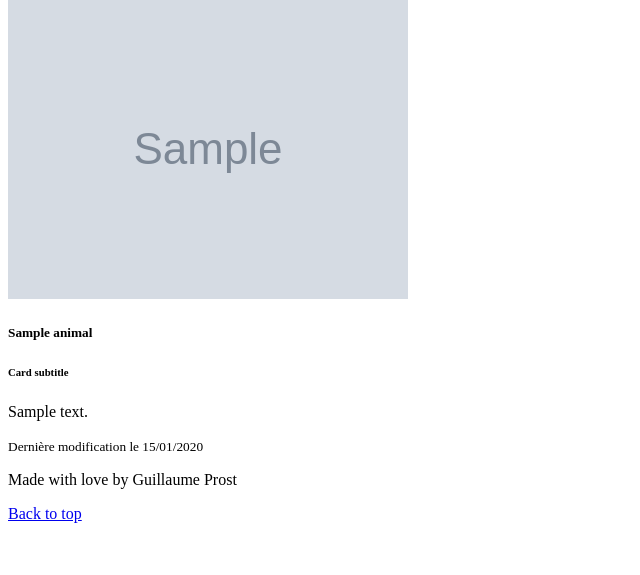
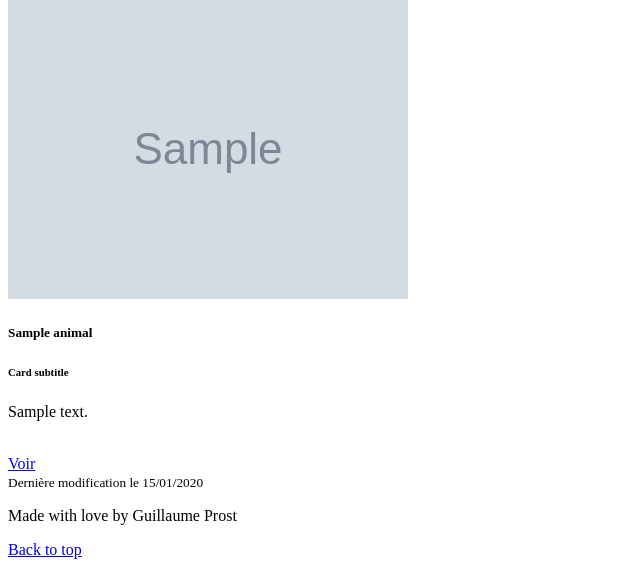
Before and after one commit to guillaumeprost/AdoptAFriend2.0, a Symfony app: template templates/organisation/display.html.twig in a window 1280 px wide. Shown: the part 873-1448 px from the top of the page, without its empty margins (0-640 px from the left). Before the commit the page ends 1396 px from the top, so only its background shows below. Run offline with Twig, Linux system fonts and the light colour scheme; the template is opened without the code that fills it: most values are stand-ins (such as "Sample title", 1, 10 or a date in 2020); grey boxes marked "Sample" are stand-in pictures; some libraries are stand-ins or nearby versions.

Commit message:
add card buttons

```diff
--- a/templates/animal/include/_card.html.twig
+++ b/templates/animal/include/_card.html.twig
@@ -88,6 +88,12 @@
                     {% endif %}
                 </div>
             </div>
+            <br>
+            <div class="row">
+                <div class="col">
+                    <a type="button" class="btn btn-primary" href="{{ path('animal_display', {id: animal.id}) }}">Voir</a>
+                </div>
+            </div>
             {% if manage|default(false) == true %}
             <br>
             <div class="row">
--- a/templates/organisation/include/_card.html.twig
+++ b/templates/organisation/include/_card.html.twig
@@ -25,7 +25,12 @@
                 </div>
             </div>
 {#            <h6 class="card-subtitle mb-2 text-muted">Card subtitle</h6>#}
+            <div class="row justify-content-md-end">
+                <a type="button" class="btn btn-primary" href="{{ path('organisation_display', {id: organisation.id}) }}">Voir</a>
+            </div>
         </div>
+
+
         <div class="card-footer">
             <small class="text-muted">Crée le {{ organisation.createdAt|date('d/m/Y') }}</small>
         </div>
```
